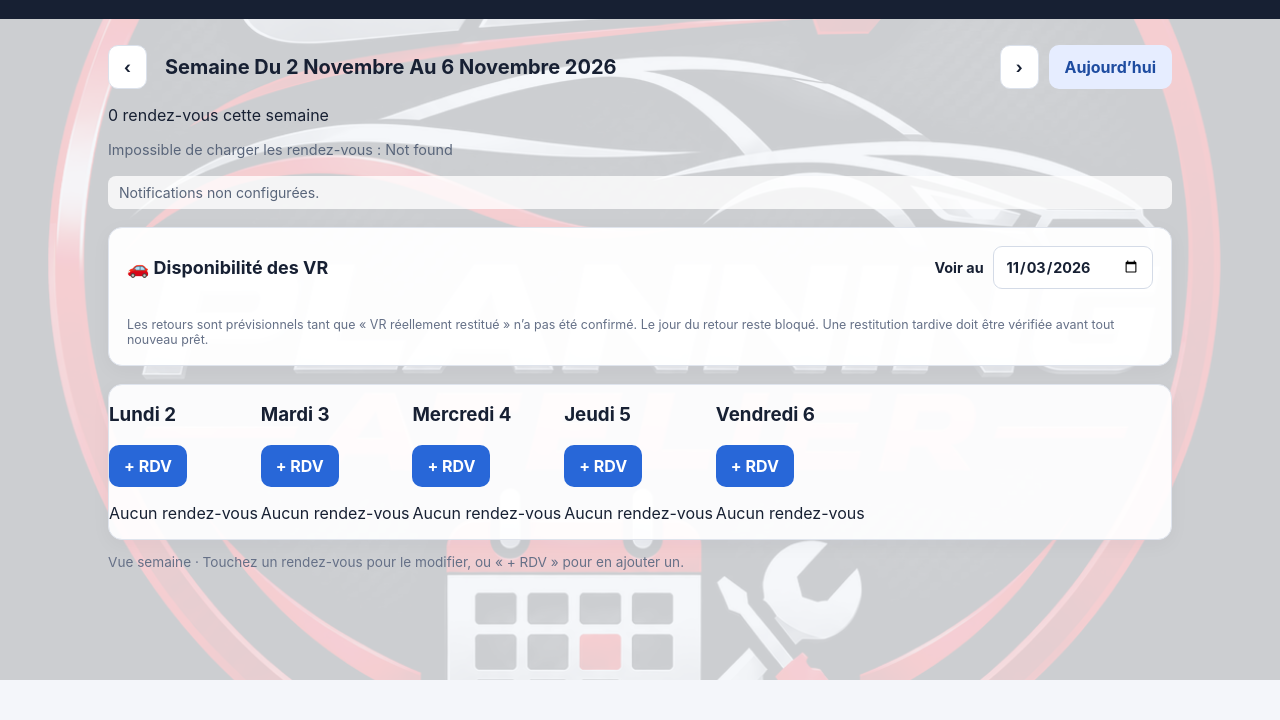
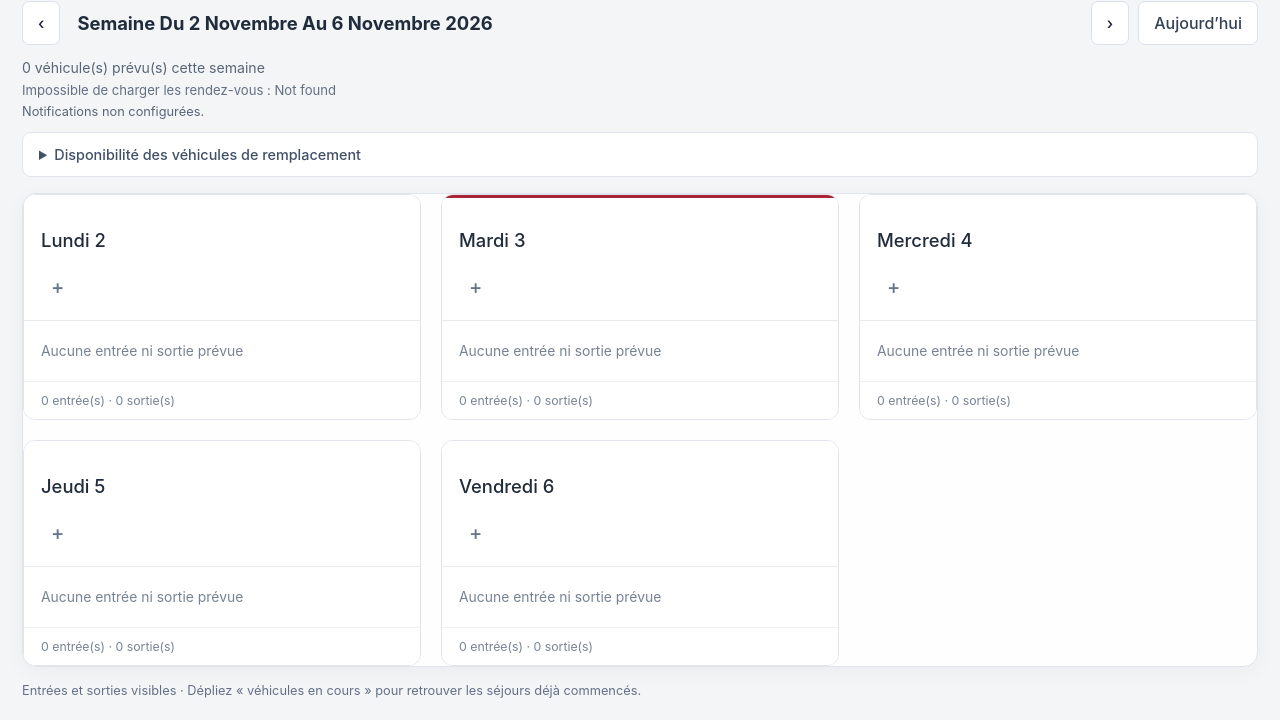
Before and after one commit to olivierhouard-coder/planning-atelier, a plain HTML site: page public/index.html in a window 1280 px wide. Shown: the part 120-840 px from the top of the page. Before the commit the page ends 800 px from the top, so only its background shows below. Drawn offline with Linux system fonts and the light colour scheme; no server answers.

Commit message:
Add files via upload

```diff
--- /dev/null
+++ b/public/cdv-week-view.css
@@ -0,0 +1,28 @@
+/* CDV — vue semaine claire — 2026-11-02 */
+body{background:#f3f5f7;color:#202b3b}body::before{display:none}
+header{background:#fff;color:#202b3b;padding:17px 24px;border-bottom:1px solid #e2e6ec;gap:18px}
+.brand{gap:12px}.brand-logo{width:48px;height:48px;border-radius:0}.eyebrow{color:#9f2636;letter-spacing:.12em;margin-bottom:3px}.subtitle{color:#637083;font-size:.85rem;margin:4px 0 0}h1{font-size:1.5rem}
+button{font-weight:500}#newSlot{background:#a92538}.header-actions #enableNotifications,.header-actions #manageFleet{background:#f0f2f5;color:#334155}
+main{max-width:1800px;margin:20px auto;padding:0 22px}
+.toolbar{gap:9px;flex-wrap:wrap}.toolbar h2{font-size:1.15rem}.toolbar button{border-radius:7px}.toolbar #today{background:#fff;color:#334155;border:1px solid #dbe1eb}
+.week-count{color:#596678;font-weight:400;font-size:.88rem;margin:6px 0}#status{font-size:.82rem;margin:4px 0;color:#637083}.push-status{font-size:.8rem;margin:4px 0 13px;background:transparent;padding:0}
+.week-calendar{display:grid;grid-template-columns:repeat(3,minmax(0,1fr));gap:20px;align-items:start;margin-top:16px}
+.week-day{background:#fff;border:1px solid #e1e5eb;border-radius:12px;min-height:0;padding:0;box-shadow:none;overflow:hidden}
+.week-day.today{outline:0}.week-day.today .week-day-head{box-shadow:inset 0 3px #a92538}
+.week-day-head{padding:15px 17px;margin:0;background:#fff;border-bottom:1px solid #e8ecf0;gap:9px}.week-day-head h3{font-size:1.15rem;font-weight:500}
+.day-add{background:transparent;color:#64748b;font-size:1.25rem;padding:4px 10px;border-radius:6px;min-height:36px}
+.week-event.cdv-slot{display:grid;grid-template-columns:59px minmax(0,1fr);align-items:start;gap:12px;background:#fff;color:#202b3b;border:0;border-bottom:1px solid #edf0f3;border-radius:0;margin:0;padding:18px 16px;font-size:.94rem;font-weight:400;line-height:1.45;text-align:left;width:100%}
+.week-event.cdv-slot:hover{background:#f9fafb;filter:none}.cdv-slot-kind{font-size:.75rem;color:#405a77;padding-top:3px}.week-event .cdv-exit{color:#257250}
+.cdv-slot-content{min-width:0}.week-event.cdv-slot strong{display:block;font-size:1.03rem;font-weight:500;color:#202b3b;white-space:pre-wrap;overflow-wrap:anywhere}
+.week-event.cdv-slot .cdv-slot-note{display:block;margin-top:9px;color:#344256;font-weight:400;white-space:pre-wrap;overflow-wrap:anywhere;line-height:1.55}
+.week-event.cdv-slot .cdv-slot-tags{display:flex;flex-wrap:wrap;gap:6px;margin-top:10px}.week-event.cdv-slot small{font-size:.73rem;font-weight:400;color:#79551e;background:#fff4df;border-radius:4px;padding:3px 6px}
+.empty-day{font-size:.87rem;color:#778394;margin:0;padding:22px 17px}
+.cdv-ongoing{background:#fafbfc}.cdv-ongoing>summary{padding:13px 17px;color:#637083;font-size:.85rem;cursor:pointer}.cdv-ongoing .week-event{background:#fafbfc}
+.cdv-day-total{font-size:.77rem;color:#778394;padding:11px 17px;background:#fff;border-top:1px solid #edf0f3}
+#cdvHolidayBanner{padding:12px 15px;background:#fff3dd;color:#79551e;border-radius:8px;margin:12px 0;font-size:.9rem}#cdvHolidayBanner[hidden]{display:none}
+.cdv-holiday .week-day-head{background:#fff8eb}.cdv-holiday-label{padding:8px 17px;color:#79551e;background:#fff8eb;font-size:.77rem}
+.cdv-fleet-panel{background:#fff;border:1px solid #e2e6ec;border-radius:9px;margin:13px 0}.cdv-fleet-panel>summary{padding:13px 16px;font-size:.9rem;font-weight:500;color:#405067;cursor:pointer}.cdv-fleet-panel .vr-dashboard{margin:0;border:0;box-shadow:none}
+.legend{line-height:1.5;margin-top:14px;font-size:.8rem}.header-actions{gap:7px}
+@media(max-width:950px){.week-calendar{grid-template-columns:repeat(2,minmax(0,1fr));gap:15px}header{padding:14px 16px}.header-actions button{font-size:.85rem}main{padding:0 14px}}
+@media(max-width:580px){.week-calendar{grid-template-columns:1fr}.week-event.cdv-slot{grid-template-columns:58px minmax(0,1fr)}header{align-items:stretch;flex-direction:column}.header-actions{display:flex;flex-wrap:wrap}.header-actions button{width:auto;flex:1}.toolbar h2{font-size:1rem}.brand-logo{width:42px;height:42px}}
+@media(pointer:coarse){button{min-height:44px}input,select,textarea{font-size:16px}}
--- /dev/null
+++ b/public/cdv-week-view.js
@@ -0,0 +1,53 @@
+/* CDV : présentation hebdomadaire. Les données et les actions restent celles de l’application. */
+(() => {
+  if (typeof render !== 'function' || typeof slots === 'undefined') return;
+  const dayNames=['Lundi','Mardi','Mercredi','Jeudi','Vendredi'];
+  function holidays(year) {
+    const a=year%19,b=Math.floor(year/100),c=year%100,d=Math.floor(b/4),e=b%4,f=Math.floor((b+8)/25),g=Math.floor((b-f+1)/3),h=(19*a+b-d-g+15)%30,i=Math.floor(c/4),k=c%4,l=(32+2*e+2*i-h-k)%7,m=Math.floor((a+11*h+22*l)/451);
+    const easter=new Date(year,Math.floor((h+l-7*m+114)/31)-1,(h+l-7*m+114)%31+1);
+    const after=n=>{const x=new Date(easter);x.setDate(x.getDate()+n);return iso(x);};
+    return {[year+'-01-01']:"Jour de l’An",[after(1)]:'Lundi de Pâques',[year+'-05-01']:'Fête du Travail',[year+'-05-08']:'Victoire 1945',[after(39)]:'Ascension',[after(50)]:'Lundi de Pentecôte',[year+'-07-14']:'Fête nationale',[year+'-08-15']:'Assomption',[year+'-11-01']:'Toussaint',[year+'-11-11']:'Armistice 1918',[year+'-12-25']:'Noël'};
+  }
+  const banner=document.createElement('div');banner.id='cdvHolidayBanner';banner.setAttribute('role','status');banner.hidden=true;
+  calendar.before(banner);
+  const fleet=document.querySelector('.vr-dashboard');
+  if(fleet){const panel=document.createElement('details');panel.className='cdv-fleet-panel';const summary=document.createElement('summary');summary.textContent='Disponibilité des véhicules de remplacement';fleet.before(panel);panel.append(summary,fleet);}
+  function slotCard(s,type){
+    const ev=document.createElement('button');ev.type='button';ev.className='week-event cdv-slot';
+    const marker=document.createElement('span');marker.className='cdv-slot-kind '+(type==='Sortie'?'cdv-exit':'');marker.textContent=type;
+    const content=document.createElement('div');content.className='cdv-slot-content';
+    const name=document.createElement('strong');name.textContent=s.vehicle_info||'Client / véhicule à renseigner';
+    const note=document.createElement('span');note.className='cdv-slot-note';note.textContent=s.notes||'Aucun commentaire';
+    content.append(name,note);
+    const reminder=reminders.find(r=>r.slot_id===s.id&&!r.completed_at);
+    if(reminder||s.replacement_vehicle_id){const tags=document.createElement('span');tags.className='cdv-slot-tags';if(reminder){const t=document.createElement('small');t.textContent='Rappel pièces';tags.append(t);}if(s.replacement_vehicle_id){const t=document.createElement('small');t.textContent='VR · '+(s.replacement_vehicle_name||'Réservé');tags.append(t);}content.append(tags);}
+    ev.append(marker,content);ev.addEventListener('click',()=>openEdit(s));return ev;
+  }
+  render=function renderClearWeek(){
+    calendar.replaceChildren();const start=weekStart(viewDate),end=new Date(start);end.setDate(start.getDate()+4);
+    $('monthLabel').textContent=`Semaine du ${weekFmt.format(start)} au ${weekFmt.format(end)} ${end.getFullYear()}`;
+    const active=slots.filter(s=>s.entry_date<=iso(end)&&(s.return_date||s.entry_date)>=iso(start));
+    $('weekCount').textContent=`${active.length} véhicule(s) prévu(s) cette semaine`;
+    const h={...holidays(start.getFullYear()),...holidays(end.getFullYear())};
+    const sunday=new Date(start);sunday.setDate(sunday.getDate()+6);
+    const within=Object.entries(h).filter(([day])=>day>=iso(start)&&day<=iso(sunday));
+    banner.hidden=!within.length;
+    banner.textContent=within.map(([day,label])=>`${new Intl.DateTimeFormat('fr-FR',{weekday:'long',day:'numeric',month:'long'}).format(parseDate(day))} · ${label}`).join(' / ')+(within.length?' — jour férié, ouverture de l’atelier à confirmer':'');
+    for(let i=0;i<5;i++){
+      const d=new Date(start);d.setDate(d.getDate()+i);const day=iso(d),cell=document.createElement('section');
+      cell.className='week-day'+(day===iso(new Date())?' today':'')+(h[day]?' cdv-holiday':'');
+      const head=document.createElement('div');head.className='week-day-head';const label=document.createElement('h3');label.textContent=dayNames[i]+' '+d.getDate();
+      const add=document.createElement('button');add.type='button';add.className='day-add';add.textContent='+';add.setAttribute('aria-label','Ajouter un rendez-vous le '+day);add.addEventListener('click',()=>openNew(day));head.append(label,add);cell.append(head);
+      if(h[day]){const marker=document.createElement('div');marker.className='cdv-holiday-label';marker.textContent=h[day]+' · Férié';cell.append(marker);}
+      const entering=active.filter(s=>s.entry_date===day),leaving=active.filter(s=>s.return_date===day&&s.entry_date!==day);
+      const ongoing=active.filter(s=>s.entry_date<day&&s.return_date>day);
+      for(const s of entering)cell.append(slotCard(s,s.return_date===day?'Entrée / sortie':'Entrée'));
+      for(const s of leaving)cell.append(slotCard(s,'Sortie'));
+      if(!entering.length&&!leaving.length){const p=document.createElement('p');p.className='empty-day';p.textContent='Aucune entrée ni sortie prévue';cell.append(p);}
+      if(ongoing.length){const details=document.createElement('details');details.className='cdv-ongoing';const summary=document.createElement('summary');summary.textContent=`${ongoing.length} véhicule(s) en cours`;details.append(summary);for(const s of ongoing)details.append(slotCard(s,'En cours'));cell.append(details);}
+      const footer=document.createElement('div');footer.className='cdv-day-total';footer.textContent=`${entering.length} entrée(s) · ${leaving.length+entering.filter(s=>s.return_date===day).length} sortie(s)`;cell.append(footer);calendar.append(cell);
+    }
+  };
+  const legend=document.querySelector('.legend');if(legend)legend.textContent='Entrées et sorties visibles · Dépliez « véhicules en cours » pour retrouver les séjours déjà commencés.';
+  render();
+})();
--- a/public/index.html
+++ b/public/index.html
@@ -7,6 +7,7 @@
   <title>Planning Atelier</title>
   <link rel="manifest" href="/manifest.webmanifest">
   <link rel="stylesheet" href="/style.css">
+  <link rel="stylesheet" href="/cdv-week-view.css?v=20261103">
 </head>
 <body>
   <header>
@@ -100,5 +101,6 @@
     </div>
   </dialog>
   <script src="/app.js" defer></script>
+  <script src="/cdv-week-view.js?v=20261103" defer></script>
 </body>
 </html>
```
